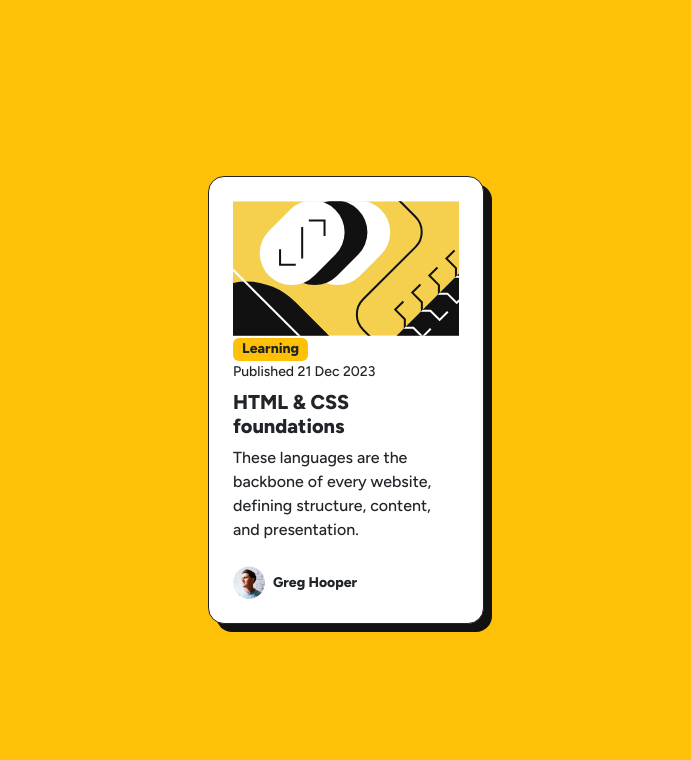
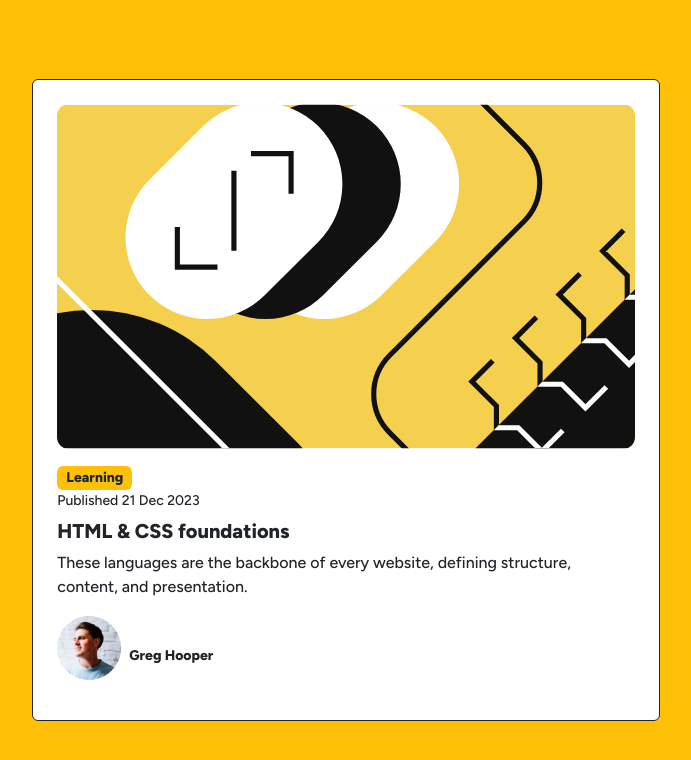
Before and after one commit to cgxgb123/blog-preview-card, a website: page index.html in a window 1280 px wide. Shown: the whole page, without its empty margins (294-985 px from the left). Drawn offline with nearby package versions, Linux system fonts and the light colour scheme.

```diff
--- a/index.html
+++ b/index.html
@@ -18,7 +18,9 @@
     <link rel="stylesheet" href="styles.css" />
     <title>Frontend Mentor | Blog preview card</title>
   </head>
-  <body class="d-flex align-items-center bg-warning min-vh-100">
+  <body
+    class="d-flex justify-content-center align-items-center bg-warning min-vh-100"
+  >
     <main class="container d-flex justify-content-center">
       <div class="row justify-content-center">
         <div class="col-10 col-sm-10">
--- a/styles.css
+++ b/styles.css
@@ -8,7 +8,6 @@
 
 body {
   font-family: var(--font-family);
-  margin: 0;
 }
 
 h1 {
@@ -24,35 +23,19 @@
   cursor: pointer;
 }
 
+.card img {
+  border-radius: 0.75rem;
+  margin-bottom: 1rem;
+}
+
 .link-custom:hover {
   color: var(--yellow) !important;
   cursor: pointer;
 }
 
-.card {
-  background-color: var(--white);
-  border: 1px solid var(--gray-950);
-  border-radius: 1rem;
-  box-shadow: 8px 8px 0 var(--gray-950);
-  padding: 1.5rem;
-  max-width: 21rem;
-}
-
 .badge {
   font-size: 0.875rem;
   font-weight: 800;
-}
-
-.author {
-  display: flex;
-  align-items: center;
-  gap: 0.75rem;
-  color: var(--gray-950);
-  margin-top: 1.5rem;
-}
-.author img {
-  width: 32px;
-  border-radius: 50%;
 }
 
 .date,
```
